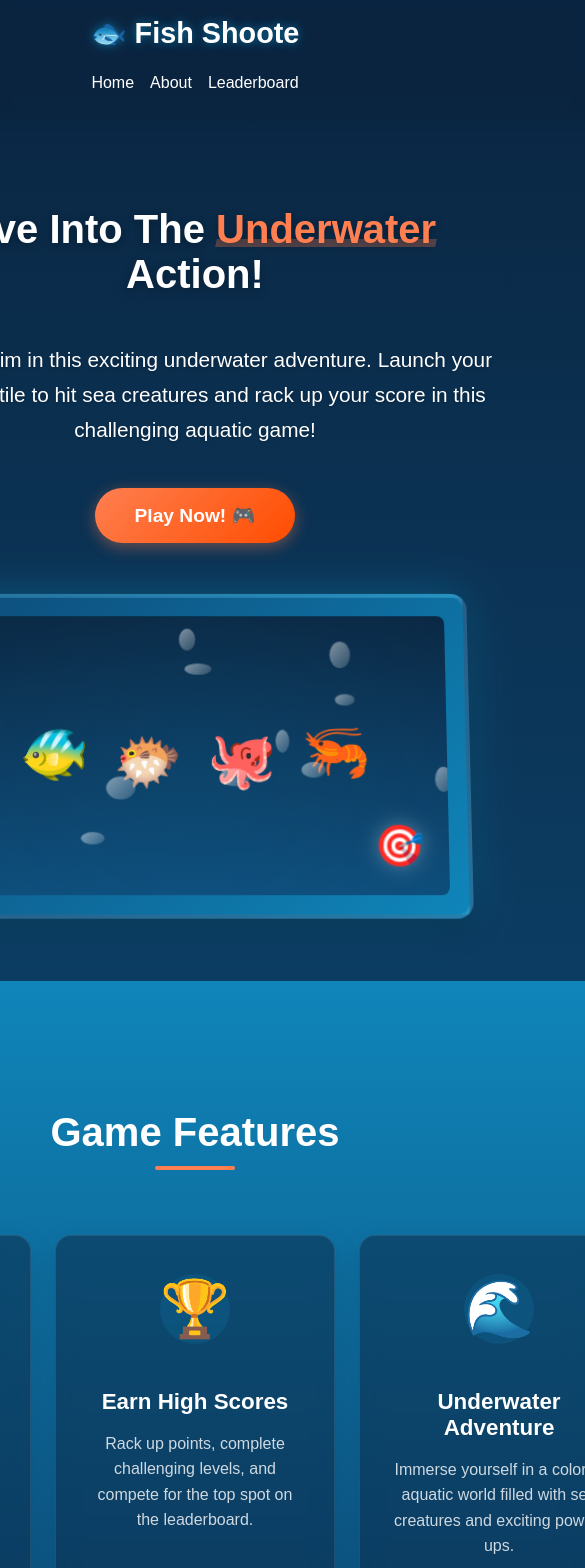
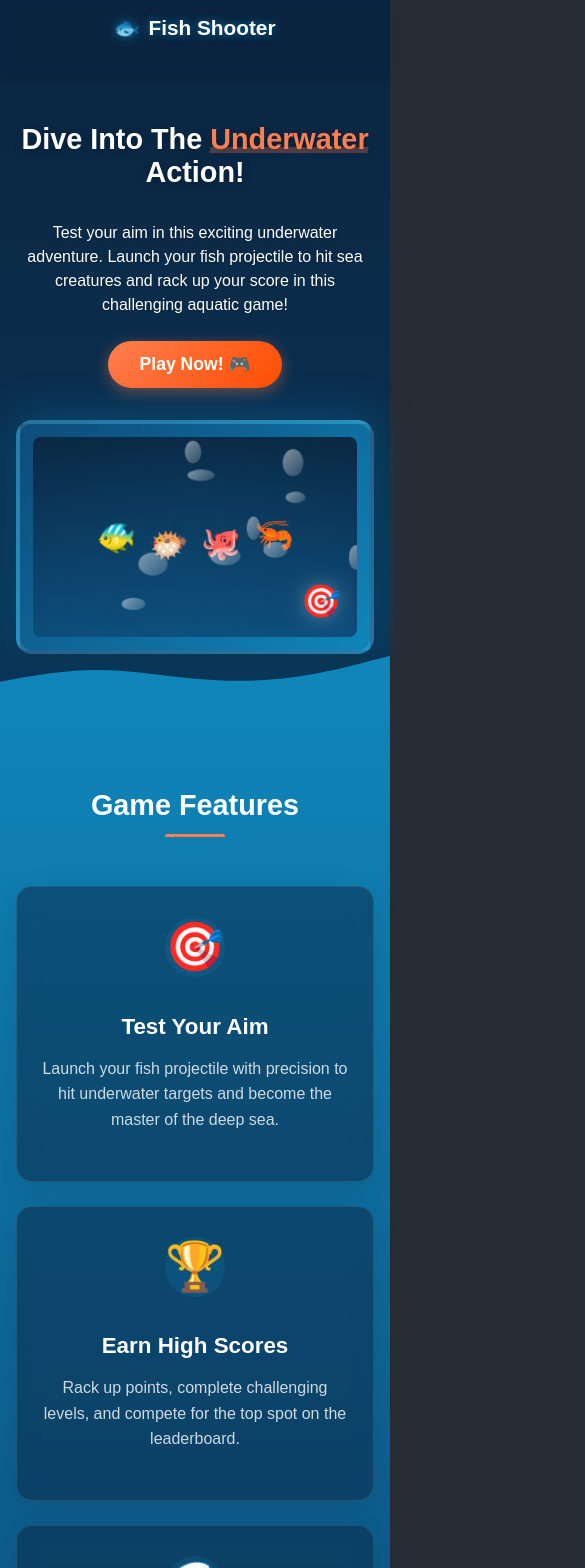
Before and after one commit to TinyLionCoder/fish-shooting-game, a React (Create React App) app: page / in a window 390 px wide. Shown: the top 1568 px of the page, 585 px wide, since content can reach past the window. Built offline with nearby package versions, Linux system fonts and the light colour scheme.

Commit message:
ref: mobile styles

```diff
--- a/src/LandingPage.tsx
+++ b/src/LandingPage.tsx
@@ -17,7 +17,7 @@ const LandingPage = () => {
 
       {/* Header */}
       <header className={styles.header}>
-        <div className={styles.logo}>Fish Shoote</div>
+        <div className={styles.logo}>Fish Shooter</div>
         <nav>
           <ul className={styles['nav-links']}>
             <li>Home</li>
--- a/src/LandingPageStyles.module.css
+++ b/src/LandingPageStyles.module.css
@@ -14,8 +14,10 @@
 /* Fix for scrollbar issues */
 html {
   /* overflow-y: scroll; Force scrollbar to always be present */
-  scrollbar-width: thin; /* For Firefox */
-  scrollbar-color: var(--mid-ocean) var(--deep-ocean); /* For Firefox */
+  scrollbar-width: thin;
+  /* For Firefox */
+  scrollbar-color: var(--mid-ocean) var(--deep-ocean);
+  /* For Firefox */
 }
 
 /* Custom scrollbar styling for WebKit browsers */
@@ -230,7 +232,7 @@ html {
   padding: 1.2rem;
   border-radius: 1rem;
   box-shadow: 0 10px 30px rgba(0, 0, 0, 0.3),
-              0 0 40px rgba(15, 133, 185, 0.5);
+    0 0 40px rgba(15, 133, 185, 0.5);
   border: 4px solid rgba(255, 255, 255, 0.1);
   overflow: hidden;
   transform: perspective(1000px) rotateX(5deg);
@@ -488,30 +490,40 @@ html {
 
 /* Enhanced Animations */
 @keyframes bounce {
-  0%, 100% {
+
+  0%,
+  100% {
     transform: translateY(0) rotate(5deg);
   }
+
   50% {
     transform: translateY(-20px) rotate(-5deg);
   }
 }
 
 @keyframes float {
-  0%, 100% {
+
+  0%,
+  100% {
     transform: translateY(0) scale(1);
   }
+
   50% {
     transform: translateY(-15px) scale(1.05);
   }
 }
 
 @keyframes floatFish {
-  0%, 100% {
+
+  0%,
+  100% {
     transform: translateY(0) rotate(0deg);
   }
+
   25% {
     transform: translateY(-8px) rotate(5deg);
   }
+
   75% {
     transform: translateY(8px) rotate(-5deg);
   }
@@ -522,12 +534,15 @@ html {
     bottom: -50px;
     opacity: 0;
   }
+
   10% {
     opacity: 0.7;
   }
+
   90% {
     opacity: 0.7;
   }
+
   100% {
     bottom: 120%;
     opacity: 0;
@@ -535,21 +550,28 @@ html {
 }
 
 @keyframes sway {
-  0%, 100% {
+
+  0%,
+  100% {
     transform: rotate(5deg);
   }
+
   50% {
     transform: rotate(-5deg);
   }
 }
 
 @keyframes swim {
-  0%, 100% {
+
+  0%,
+  100% {
     transform: translateX(0);
   }
+
   25% {
     transform: translateX(3px) rotate(5deg);
   }
+
   75% {
     transform: translateX(-3px) rotate(-5deg);
   }
@@ -559,6 +581,7 @@ html {
   0% {
     transform: rotate(0deg);
   }
+
   100% {
     transform: rotate(360deg);
   }
@@ -612,3 +635,287 @@ html {
     display: none;
   }
 }
+
+/* Mobile Styles for LandingPageStyles.module.css */
+
+/* Base mobile styles - apply to screens 767px and below */
+@media (max-width: 767px) {
+
+  /* Header adjustments */
+  .header {
+    flex-direction: column;
+    gap: 1rem;
+    padding: 1rem;
+  }
+
+  .logo {
+    font-size: 1.5rem;
+  }
+
+  .nav-links {
+    gap: 1.2rem;
+    flex-wrap: wrap;
+    justify-content: center;
+    font-size: 0.9rem;
+  }
+
+  /* Hero section adjustments */
+  .hero {
+    padding: 2rem 1rem 3rem;
+    text-align: center;
+  }
+
+  .hero-content {
+    margin-bottom: 2rem;
+  }
+
+  .hero h1 {
+    font-size: 2.2rem;
+    margin-bottom: 1rem;
+  }
+
+  .highlight::after {
+    height: 6px;
+    bottom: 3px;
+  }
+
+  .hero-description {
+    font-size: 1.1rem;
+    margin-bottom: 1.5rem;
+  }
+
+  .play-button {
+    padding: 0.8rem 2rem;
+    font-size: 1.1rem;
+  }
+
+  /* Preview content */
+  .game-preview {
+    padding: 0.8rem;
+    transform: perspective(1000px) rotateX(0);
+  }
+
+  .preview-content {
+    height: 200px;
+  }
+
+  .emojis {
+    font-size: 2.5rem;
+    gap: 1rem;
+  }
+
+  .target {
+    bottom: 1rem;
+    right: 1rem;
+    font-size: 2rem;
+  }
+
+  /* Features section */
+  .features {
+    padding: 4rem 1rem;
+  }
+
+  .features h2 {
+    font-size: 2rem;
+  }
+
+  .feature-cards {
+    grid-template-columns: 1fr;
+    gap: 1.5rem;
+    margin-top: 3rem;
+  }
+
+  .feature-card {
+    padding: 2rem 1.5rem;
+  }
+
+  .feature-card:hover {
+    transform: translateY(-5px);
+  }
+
+  .feature-icon {
+    font-size: 3rem;
+    margin-bottom: 1rem;
+  }
+
+  .feature-icon::after {
+    width: 60px;
+    height: 60px;
+  }
+
+  /* Call to action */
+  .cta {
+    padding: 4rem 1rem;
+  }
+
+  .cta h2 {
+    font-size: 2rem;
+    margin-bottom: 1rem;
+  }
+
+  .cta p {
+    font-size: 1.1rem;
+    margin-bottom: 2rem;
+  }
+
+  /* Footer */
+  .footer {
+    padding: 2rem 1rem;
+  }
+
+  /* Hide decorative elements on mobile for better performance */
+  .seaweed-left,
+  .seaweed-right {
+    display: none;
+  }
+}
+
+/* Extra small devices */
+@media (max-width: 480px) {
+  .logo {
+    font-size: 1.3rem;
+  }
+
+  .nav-links {
+    gap: 0.8rem;
+    font-size: 0.85rem;
+  }
+
+  .hero h1 {
+    font-size: 1.8rem;
+  }
+
+  .hero-description {
+    font-size: 1rem;
+    line-height: 1.5;
+  }
+
+  .emojis {
+    font-size: 2rem;
+    gap: 0.8rem;
+  }
+
+  .features h2,
+  .cta h2 {
+    font-size: 1.8rem;
+  }
+
+  .features h2::after {
+    width: 60px;
+    height: 3px;
+  }
+
+  /* Mobile menu hamburger implementation */
+  .mobile-menu-toggle {
+    display: block;
+    background: none;
+    border: none;
+    color: var(--text-color);
+    font-size: 1.5rem;
+    cursor: pointer;
+    z-index: 20;
+  }
+
+  .nav-links {
+    position: fixed;
+    top: 0;
+    left: 0;
+    width: 100%;
+    height: 100vh;
+    background: var(--deep-ocean);
+    flex-direction: column;
+    justify-content: center;
+    align-items: center;
+    gap: 2rem;
+    transform: translateY(-100%);
+    transition: transform 0.3s ease-in-out;
+    z-index: 10;
+    font-size: 1.2rem;
+  }
+
+  .nav-links.active {
+    transform: translateY(0);
+  }
+
+  .close-menu {
+    position: absolute;
+    top: 1.5rem;
+    right: 1.5rem;
+    background: none;
+    border: none;
+    color: var(--text-color);
+    font-size: 1.5rem;
+    cursor: pointer;
+  }
+}
+
+/* Loading optimization - reduce animations on mobile */
+@media (max-width: 767px) {
+  .preview-content::before {
+    animation: waterLight 12s linear infinite;
+    /* Slower animation */
+  }
+
+  .bubble {
+    animation-duration: 6s;
+    /* Slower bubbles */
+  }
+
+  /* Reduce number of bubbles for better performance */
+  .hero-image:before {
+    content: '';
+    display: block;
+    position: absolute;
+    width: 100%;
+    height: 100%;
+    pointer-events: none;
+    z-index: 0;
+  }
+
+  /* Improve touch target sizes */
+  .nav-links li {
+    padding: 0.5rem;
+  }
+
+  .play-button {
+    min-height: 44px;
+    /* Minimum touch target size */
+  }
+
+  /* Add this to fix viewport issues on mobile */
+  @viewport {
+    width: device-width;
+    zoom: 1.0;
+  }
+}
+
+/* Orientation-specific styles */
+@media (max-width: 767px) and (orientation: landscape) {
+  .hero {
+    padding: 1rem;
+  }
+
+  .preview-content {
+    height: 180px;
+  }
+
+  .nav-links {
+    height: auto;
+    max-height: 80vh;
+    overflow-y: auto;
+    padding: 2rem 0;
+  }
+}
+
+/* Device-specific fixes */
+/* iPhone X and newer notch handling */
+@supports (padding: max(0px)) {
+  .header {
+    padding-left: max(1rem, env(safe-area-inset-left));
+    padding-right: max(1rem, env(safe-area-inset-right));
+  }
+
+  .footer {
+    padding-bottom: max(2rem, env(safe-area-inset-bottom));
+  }
+}
```
